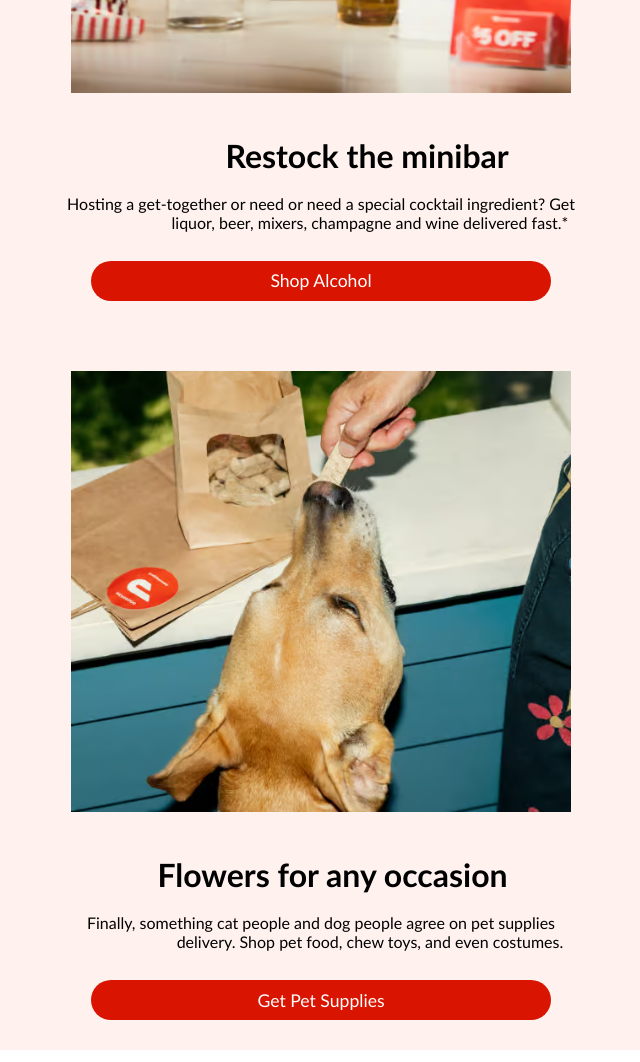
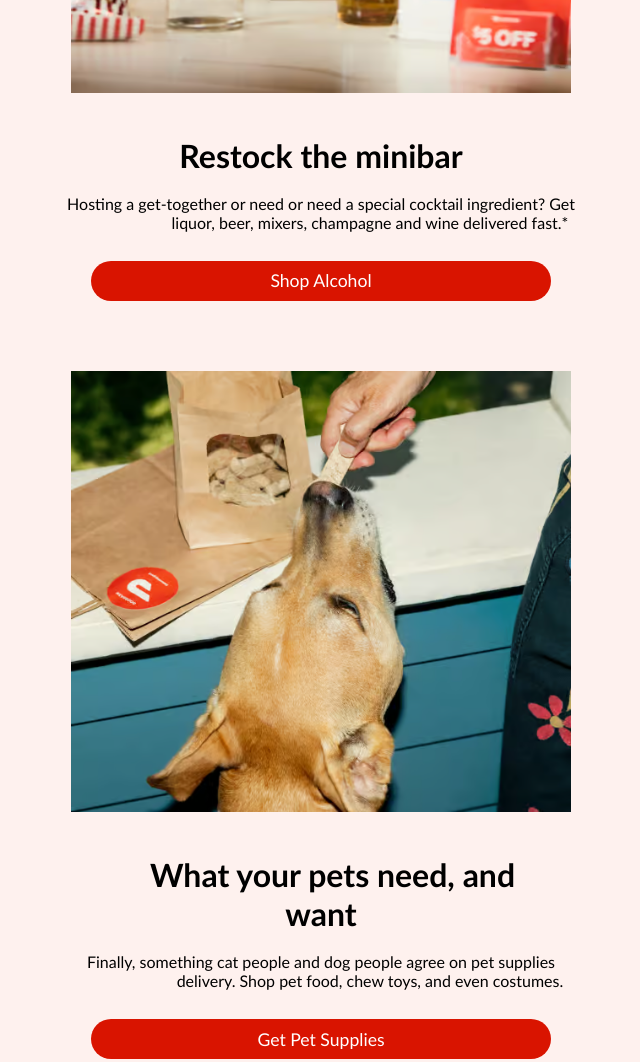
Before and after one commit to AKA-Akhil/Doordash-Clone, a plain HTML site: page index.html in a window 1280 px wide. Shown: the part 6460-7522 px from the top of the page, without its empty margins (319-959 px from the left). Drawn offline with Linux system fonts and the light colour scheme.

Commit message:
minor bug fixes....finally finished

```diff
--- a/index.html
+++ b/index.html
@@ -198,7 +198,8 @@
             </div>
 
             <div id="text7">
-                <h1 id="headingsub4">Flowers for any occasion</h1>
+                <h1 id="headingsub4">What your pets need, and</h1>
+                <h1 id="headingsub3">want</h1>
                 <br>
                 <p>Finally, something cat people and dog people agree on pet supplies</p>
                 <p id="parahsub3">delivery. Shop pet food, chew toys, and even costumes.</p>
--- a/style.css
+++ b/style.css
@@ -318,11 +318,15 @@ h2 span {
 }
 
 #headingsub2, #headingsub5 {
-    margin-left: 8%;
+    margin-left: 15%;
 }
 
-#headingsub3, #headingsub4 {
-    margin-left: 19%;
+#headingsub3 {
+    margin-left: 37%;
+}
+
+ #headingsub4 {
+    margin-left: 13%;
 }
 
 #parahsub, #parahsub2, #parahsub3 {
@@ -337,7 +341,7 @@ h2 span {
     border-radius: 20px;
     border: none;
     font-size: 110%;
-    margin-left: 13%;
+    margin-left: 30%;
     margin-bottom: 3%;
 }
 
@@ -643,6 +647,10 @@ h2 span {
         margin-left: 0;
     }
 
+    #headingsub5 {
+        margin-left: 0;
+    }
+
     #box7 img {
         width: 100%;
         margin: 20px 0;
```
